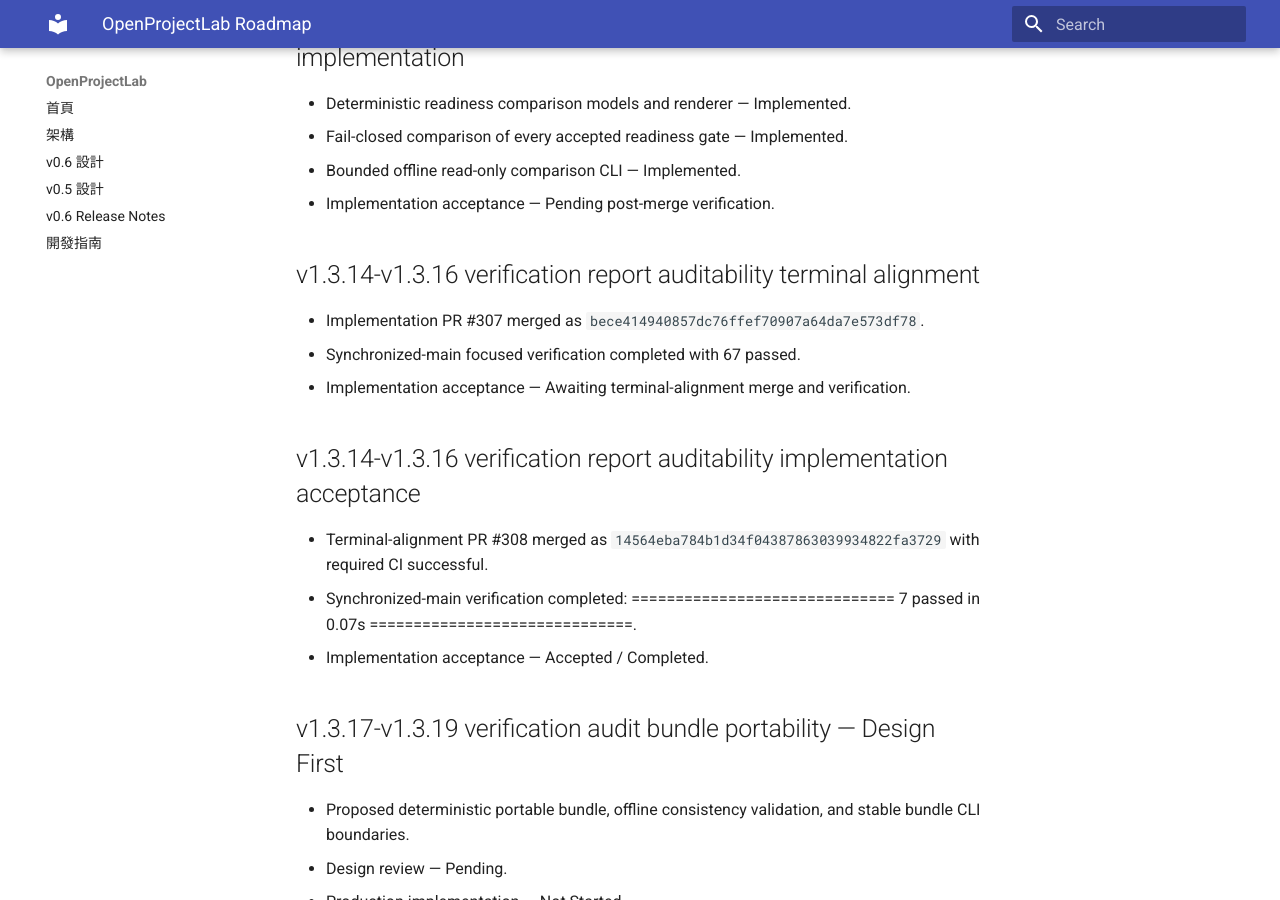
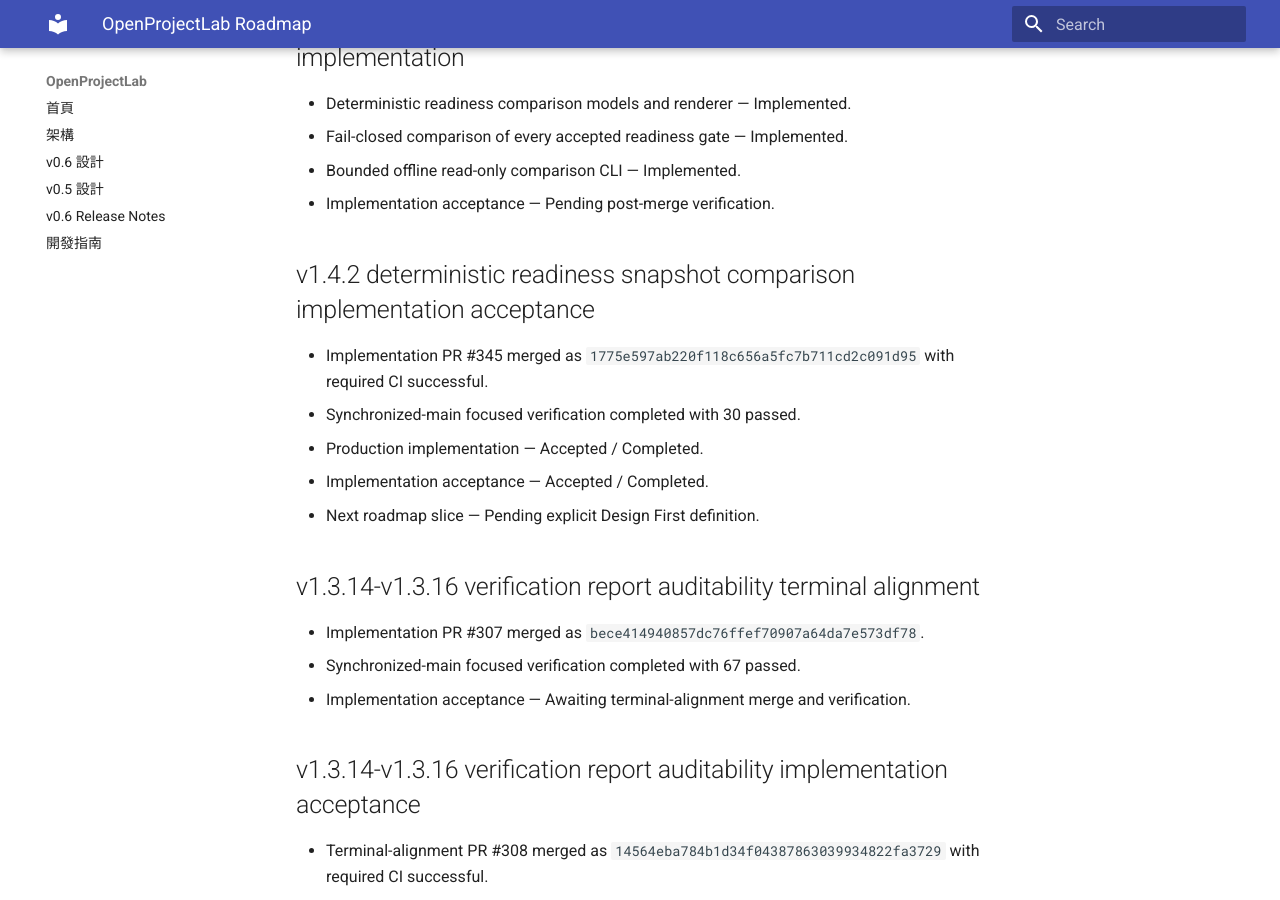
Before and after one commit to khwang1964/OpenProjectLab, an MkDocs documentation site: the page built from docs/roadmap.md, in a window 1280 px wide and 900 px high, scrolled down 84711 px. Built offline with MkDocs 1.6.1 and Material for MkDocs 9.7.7, drawn with Linux system fonts in a browser that asks for light colours.

Commit message:
docs: accept v1.4.2 deterministic readiness snapshot comparison (#346)

```diff
--- a/docs/roadmap.md
+++ b/docs/roadmap.md
@@ -3921,6 +3921,16 @@ Next roadmap slice --- Pending explicit Design First definition
 - Bounded offline read-only comparison CLI — Implemented.
 - Implementation acceptance — Pending post-merge verification.
 
+<!-- v1.4.2-deterministic-readiness-snapshot-comparison-implementation-acceptance-roadmap -->
+
+## v1.4.2 deterministic readiness snapshot comparison implementation acceptance
+
+- Implementation PR #345 merged as `1775e597ab220f118c656a5fc7b711cd2c091d95` with required CI successful.
+- Synchronized-main focused verification completed with 30 passed.
+- Production implementation — Accepted / Completed.
+- Implementation acceptance — Accepted / Completed.
+- Next roadmap slice — Pending explicit Design First definition.
+
 <!-- v1.3.14-v1.3.16-verification-report-auditability-terminal-alignment-roadmap -->
 
 ## v1.3.14-v1.3.16 verification report auditability terminal alignment
```
Also changed, not shown: CHANGELOG.md (+10 -0 lines), docs/HISTORY.md (+9 -0 lines), docs/releases/v1.4.2-deterministic-readiness-snapshot-comparison-implementation-acceptance.md (added, +32 -0 lines), 1 other file.
